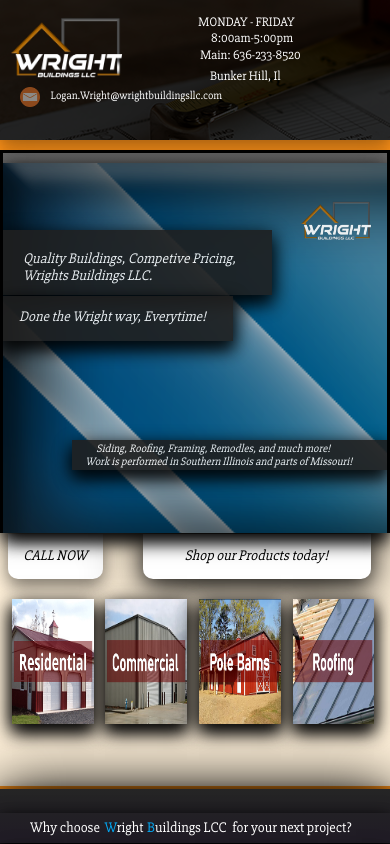
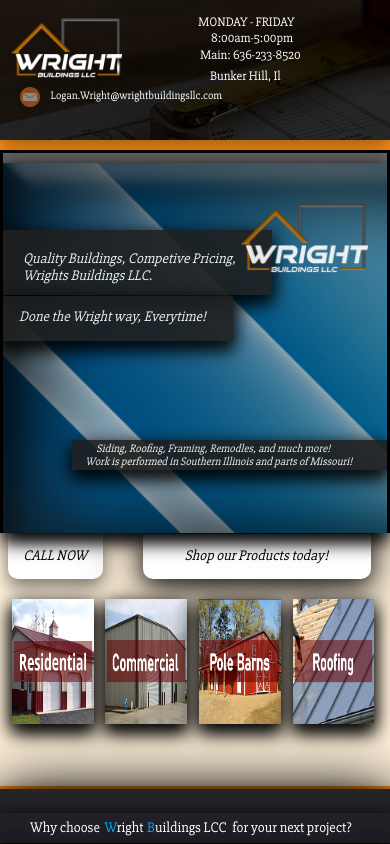
Before and after one commit to jasonman6001/WrightBuildingsLLCV1, a plain HTML site: page index.html in a window 390 px wide. Shown: the top 844 px of the page. Drawn offline with nearby package versions, Linux system fonts and the light colour scheme.

Commit message:
Add files via upload

```diff
--- a/Style1.css
+++ b/Style1.css
@@ -1407,6 +1407,19 @@
                 height: 125px;
             }
 
+            .Aboutme_Contact_img {
+                height: 250px;
+                top: 3%;
+                right: 3%;
+                display: flex;
+                width: 36%;
+                padding: 20px 20px;
+                position: absolute;
+                font-size: 2.2rem;
+                z-index: 1;
+                opacity: 90%;
+            }
+
             .About_Whyus {
                 height: 30px;
                 display: flex;
```
